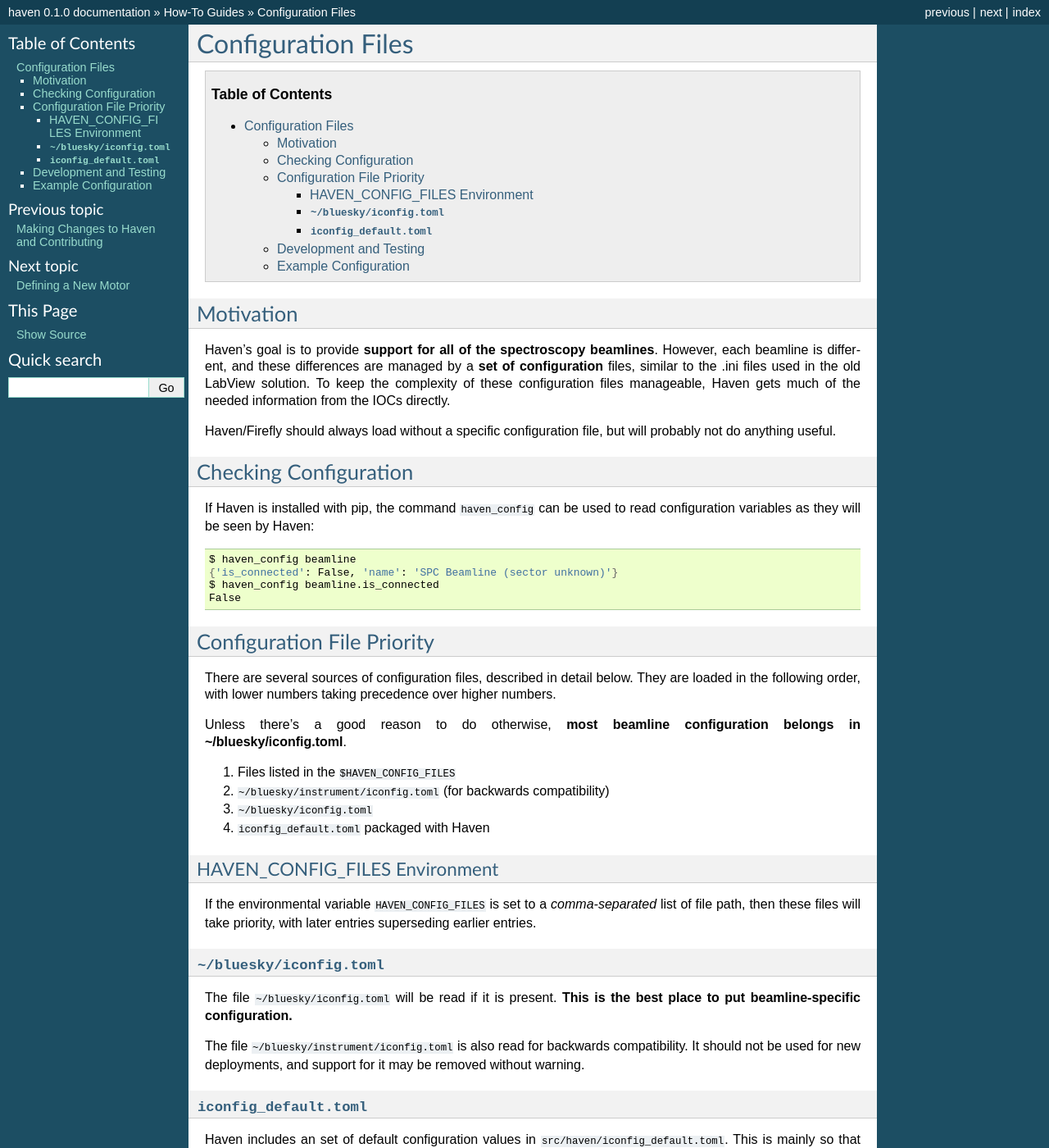
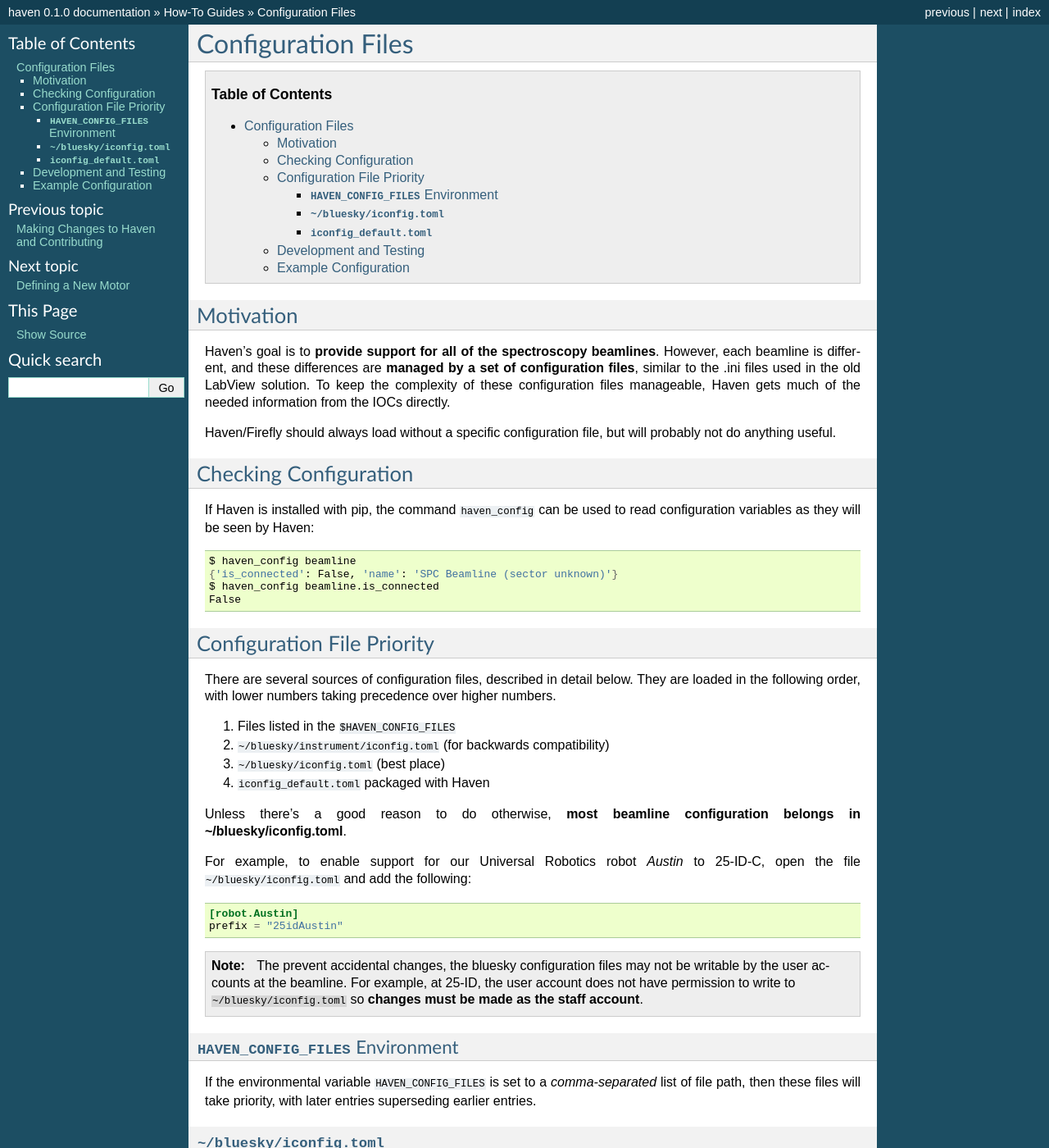
Before and after one commit to spc-group/haven, a Sphinx documentation site: the page built from docs/topic_guides/beamline_configuration.rst, in a window 1280 px wide and 1400 px high. Shown: the whole window at 82% size. Built offline with Sphinx 7.4.7, drawn with Linux system fonts in a browser that asks for light colours; pages that are not in the unit, such as notebooks, are missing from menus; some of the changed text lies outside the part shown.

Commit message:
Added some details about iconfig.toml file structure with an example.

```diff
--- a/docs/topic_guides/beamline_configuration.rst
+++ b/docs/topic_guides/beamline_configuration.rst
@@ -8,9 +8,9 @@
 Motivation
 ----------
 
-Haven's goal is to provide **support for all of the spectroscopy
+Haven's goal is to **provide support for all of the spectroscopy
 beamlines**. However, each beamline is different, and these
-differences are managed by a **set of configuration** files, similar
+differences are **managed by a set of configuration files**, similar
 to the .ini files used in the old LabView solution. To keep the
 complexity of these configuration files manageable, Haven gets much of
 the needed information from the IOCs directly.
@@ -39,16 +39,33 @@
 below. They are loaded in the following order, with lower numbers
 taking precedence over higher numbers.
 
+1. Files listed in the ``$HAVEN_CONFIG_FILES``
+2. ``~/bluesky/instrument/iconfig.toml`` (for backwards compatibility)
+3. ``~/bluesky/iconfig.toml`` (best place)
+4. ``iconfig_default.toml`` packaged with Haven
+
 Unless there's a good reason to do otherwise, **most beamline
 configuration belongs in ~/bluesky/iconfig.toml**.
 
-1. Files listed in the ``$HAVEN_CONFIG_FILES``
-2. ``~/bluesky/instrument/iconfig.toml`` (for backwards compatibility)
-3. ``~/bluesky/iconfig.toml``
-4. ``iconfig_default.toml`` packaged with Haven
+For example, to enable support for our Universal Robotics robot
+*Austin* to 25-ID-C, open the file ``~/bluesky/iconfig.toml`` and add
+the following:
 
-HAVEN_CONFIG_FILES Environment
-^^^^^^^^^^^^^^^^^^^^^^^^^^^^^^
+.. code:: toml
+
+   [robot.Austin]
+   prefix = "25idAustin"
+
+.. note::
+
+   The prevent accidental changes, the bluesky configuration files may
+   not be writable by the user accounts at the beamline. For example,
+   at 25-ID, the user account does not have permission to write to
+   ``~/bluesky/iconfig.toml`` so **changes must be made as the staff
+   account**.
+
+``HAVEN_CONFIG_FILES`` Environment
+^^^^^^^^^^^^^^^^^^^^^^^^^^^^^^^^^^
 
 If the environmental variable ``HAVEN_CONFIG_FILES`` is set to a
 *comma-separated* list of file path, then these files will take
```
Also changed, not shown: other parts of docs/topic_guides/beamline_configuration.rst (+3 -3 lines).
